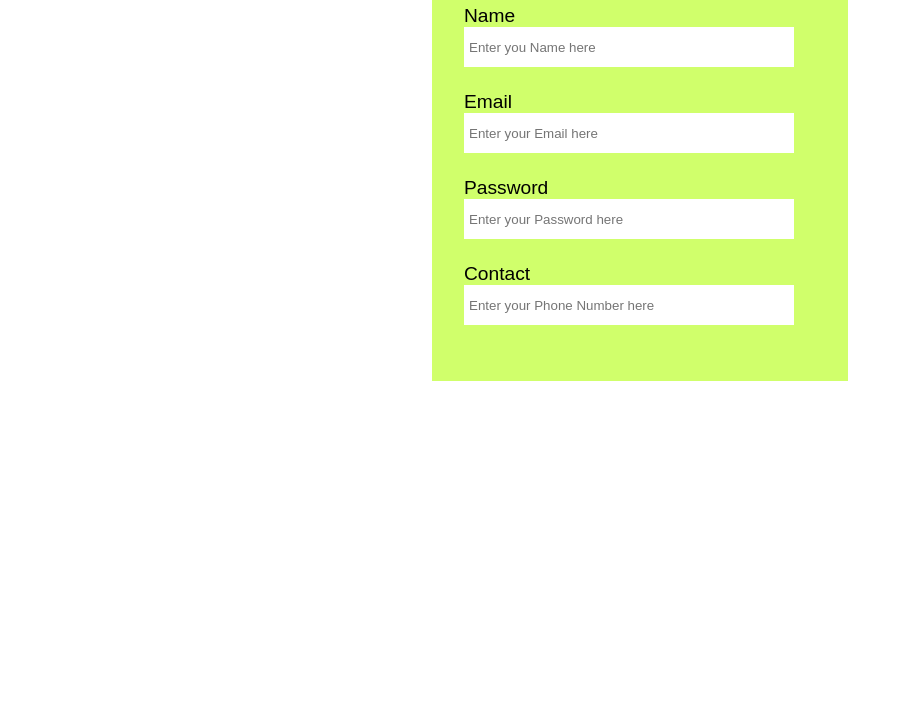
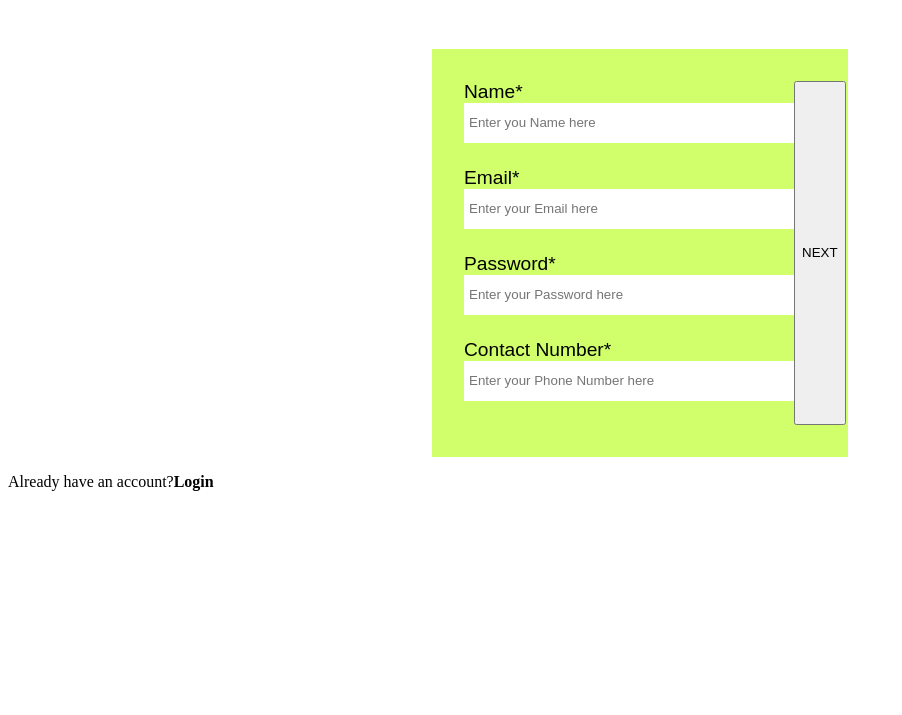
Before and after one commit to Arya-n-101/spirit, a website: page page 1/index.html in a window 1280 px wide. Shown: the part 85-800 px from the top of the page, without its empty margins (0-902 px from the left). Drawn offline with Linux system fonts and the light colour scheme.

Commit message:
Update index.html

```diff
--- a/page 1/index.html
+++ b/page 1/index.html
@@ -10,20 +10,30 @@
     <link rel="stylesheet" href="index.css">
 </head>
 <body>
-
+    <section class="head">
     <h1>Register</h1>
+    <p>Enter the details of team's Point of Contact</p>
+    <br><br>
     <div class="form">
         <form>
-            <label for="name">Name</label><br>
-            <input type="text" name="name" id="name" placeholder="Enter you Name here"><br>
-            <label for="email">Email</label><br>
-            <input type="email" name="email" id="email"  placeholder="Enter your Email here"><br>
-            <label for="password">Password</label><br>
-            <input type="password" name="password" id="password" placeholder="Enter your Password here"><br>
-            <label for="contact">Contact</label><br>
-            <input type="text" name="contact" id="contact" placeholder="Enter your Phone Number here"><br>
+            <label for="name">Name*</label><br>
+            <input type="text" name="name" id="name" placeholder="Enter you Name here" required><br>
+            <label for="email">Email*</label><br>
+            <input type="email" name="email" id="email"  placeholder="Enter your Email here" required><br>
+            <label for="password">Password*</label><br>
+            <input type="password" name="password" id="password" placeholder="Enter your Password here" required><br>
+            <label for="contact">Contact Number*</label><br>
+            <input type="text" name="contact" id="contact" placeholder="Enter your Phone Number here" required><br>
         </form>
+        <div class="lines">
+            <div class="line1"></div>
+            <div class="line2"></div>
+            <div class="line3"></div>
+        </div>
+        <button class="next">NEXT</button>
     </div>
+    <p class="login">Already have an account?<b>Login</b></p>
+</section>
 
     <script src="index.js"></script>
 </body>
```
